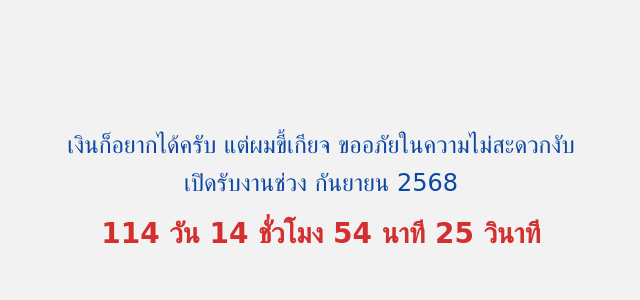
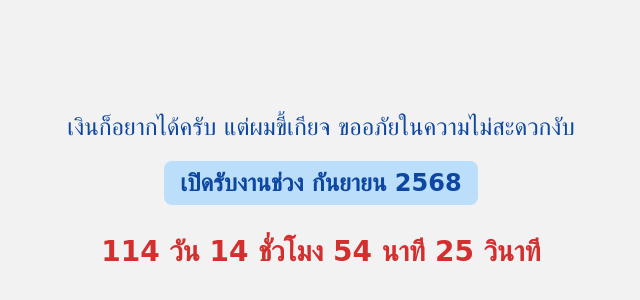
Before and after one commit to Methee77/mTinfo, a plain HTML site: page rong.html in a window 1280 px wide. Shown: the part 234-534 px from the top of the page, without its empty margins (319-959 px from the left). Drawn offline with Linux system fonts and the light colour scheme; a web font is replaced by a local one.

Commit message:
rong.html

```diff
--- a/rong.html
+++ b/rong.html
@@ -23,6 +23,14 @@
       font-size: 24px;
       margin: 10px 0;
     }
+    .highlight {
+      background-color: #bbdefb;
+      padding: 8px 16px;
+      border-radius: 8px;
+      display: inline-block;
+      font-weight: 600;
+      color: #0d47a1;
+    }
     #countdown {
       font-size: 28px;
       font-weight: bold;
@@ -34,12 +42,11 @@
 <body>
   <div>
     <p>เงินก็อยากได้ครับ แต่ผมขี้เกียจ ขออภัยในความไม่สะดวกงับ</p>
-    <p>เปิดรับงานช่วง กันยายน 2568</p>
+    <p class="highlight">เปิดรับงานช่วง กันยายน 2568</p>
     <div id="countdown">กำลังโหลด...</div>
   </div>
 
   <script>
-    // ตั้งวันที่เป้าหมาย (13 กันยายน 2568 เวลา 00:00 น.)
     const targetDate = new Date('September 13, 2025 00:00:00').getTime();
 
     function updateCountdown() {
@@ -61,7 +68,7 @@
         `${days} วัน ${hours} ชั่วโมง ${minutes} นาที ${seconds} วินาที`;
     }
 
-    updateCountdown(); // เรียกครั้งแรกทันที
+    updateCountdown();
     const timerInterval = setInterval(updateCountdown, 1000);
   </script>
 </body>
```
